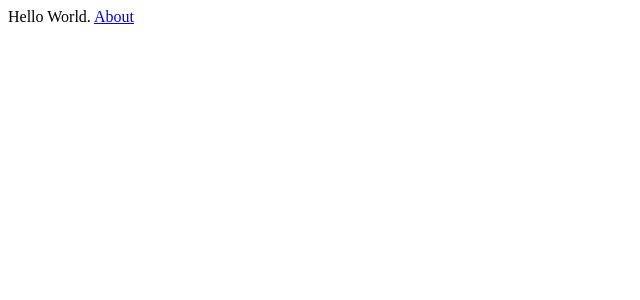
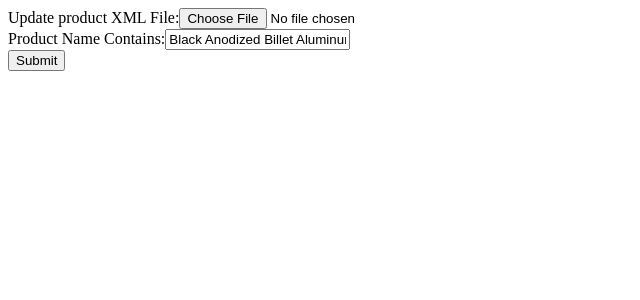
Before and after one commit to TonyBrobston/manage-products, a Next.js app: page / in a window 1280 px wide. Shown: the top 300 px of the page, without its empty margins (0-640 px from the left). Built offline with nearby package versions, Linux system fonts and the light colour scheme.

Commit message:
Begin building out matching functionality

```diff
--- a/app/page.tsx
+++ b/app/page.tsx
@@ -1,9 +1,57 @@
-import Link from 'next/link'
+'use client'
+import {useState} from 'react';
+import {parseString} from 'xml2js';
 
 export default function Home() {
+  const [json, setJson] = useState({});
+  const [productNameContains, setProductNameContains] = useState('Black Anodized Billet Aluminum Button');
+  const [matchingProducts, setMatchingProducts] = useState([]);
   return (
     <div>
-      Hello World. <Link href="/about">About</Link>
+      <label htmlFor="xmlInput">Update product XML File:</label>
+      <input
+        id="xmlInput"
+        type="file"
+        accept="text/xml"
+        onChange={({target: {files}}) => {
+          if (files) {
+            const file = files[0];
+            const reader = new FileReader();
+            reader.onload = ({target: {result}}) => {
+              parseString(result, function (error, fileJson) {
+                console.log(fileJson);
+                setJson(fileJson);
+              });
+            }
+            reader.readAsText(file)
+          }
+        }}
+      />
+      <br />
+      <label htmlFor="productNameContains">Product Name Contains:</label>
+      <input id="productNameContains" type="text" value={productNameContains} onChange={({target: {value}}) => {setProductNameContains(value)}} />
+      <br />
+      <input type="button" value="Submit" onClick={() => {
+        setMatchingProducts(json.products.product.filter(({Name}) => Name[0].includes(productNameContains)));
+      }} />
+      {
+        matchingProducts.length > 0 && matchingProducts.map((product) => (
+          <div>
+            <h1>{product.Page_Title}</h1>
+            Description:
+            <textarea type="text" value={product.Description} style={{width: '500px'}} />
+            <br />
+            Price:
+            <input type="text" value={product.Calculated_Price} />
+            <br />
+            Shipping Price:
+            <input type="text" value={product.Fixed_Shipping_Price} />
+            <br />
+            Weight:
+            <input type="text" value={product.Weight} />
+          </div>
+        ))
+      }
     </div>
   )
 }
--- a/next.config.js
+++ b/next.config.js
@@ -5,7 +5,7 @@
  **/
 const nextConfig = {
   output: 'export',
-  basePath: '/gh-pages-test',
+  basePath: '/manage-products',
   experimental: {
     appDir: true,
   },
```
Also changed, not shown: package.json (+9 -3 lines), 2 other files (tests, documents, lock files or other folders).
